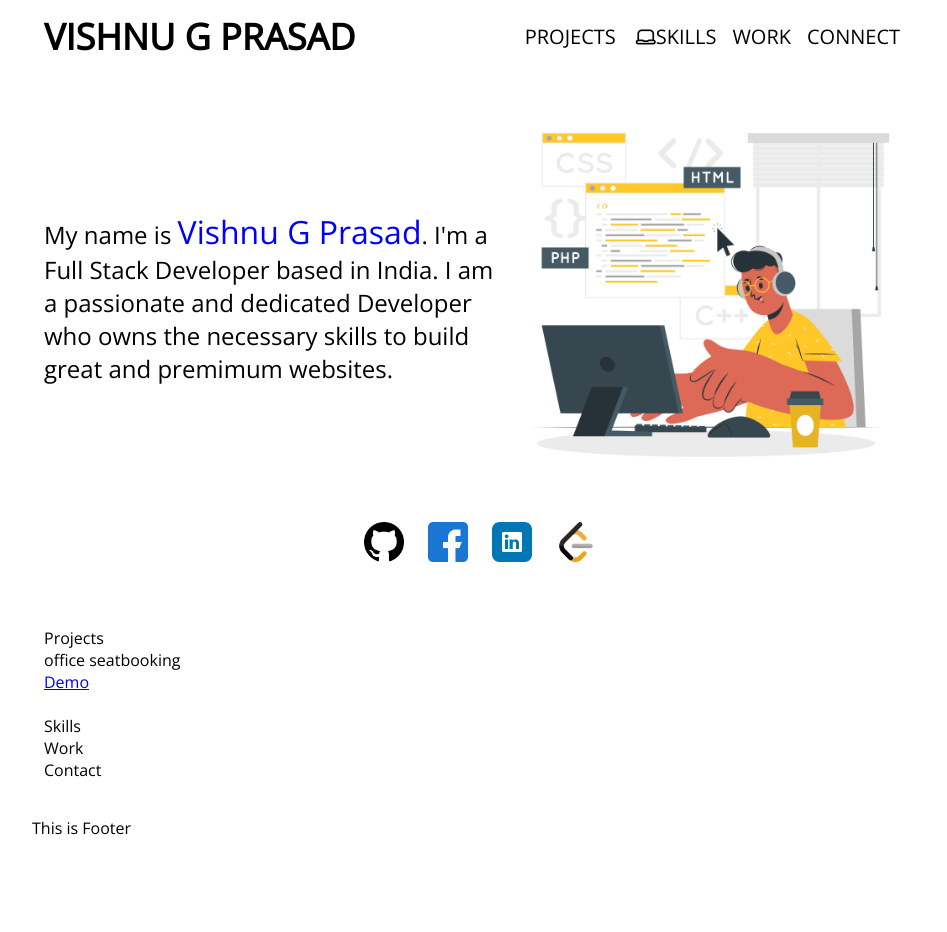
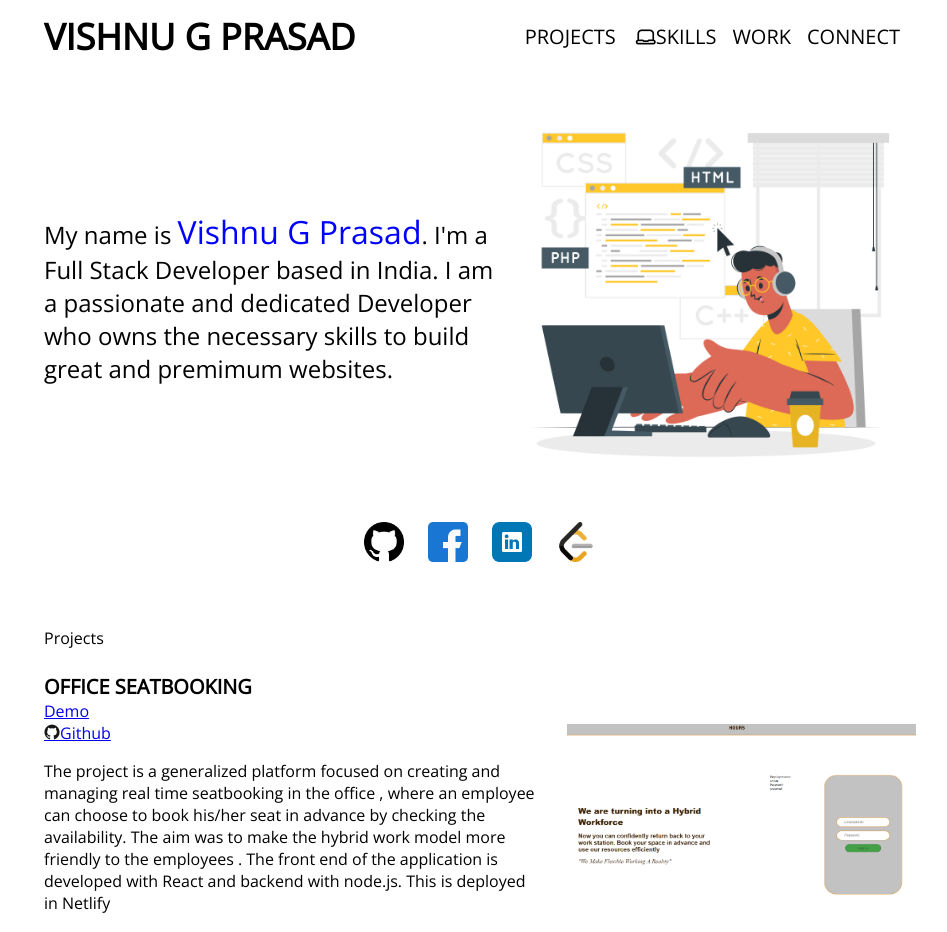
Before and after one commit to vishnugprasad/protfolio, a React (Create React App) app: page / in a window 1280 px wide. Shown: the top 932 px of the page, without its empty margins (160-1107 px from the left). Before the commit the page ends 839 px from the top, so only its background shows below. Built offline with nearby package versions, Linux system fonts and the light colour scheme; some icons are missing.

Commit message:
project data imported

```diff
--- a/public/index.html
+++ b/public/index.html
@@ -30,6 +30,8 @@
 <link rel="preconnect" href="https://fonts.gstatic.com" crossorigin>
 <link href="https://fonts.googleapis.com/css2?family=Open+Sans:wght@300&family=Work+Sans:ital,wght@1,300&display=swap" rel="stylesheet">
 
+<link rel="stylesheet" href="https://cdn.jsdelivr.net/gh/devicons/devicon@v2.15.1/devicon.min.css">
+
     <link rel='stylesheet' href='https://cdn-uicons.flaticon.com/uicons-regular-rounded/css/uicons-regular-rounded.css'>
       <title>protfolio</title>
   </head>
--- a/src/components/body/projects/project-card.css
+++ b/src/components/body/projects/project-card.css
@@ -0,0 +1,22 @@
+.project-card{
+    display: flex;
+    justify-content: space-between;
+    flex: 1;
+    align-items: center;
+    margin: 16px 0px;
+    padding: 8px 0px;
+
+
+}
+
+
+.project-photo {
+    width: 40%;
+}
+.project-info{
+    margin-right: 24px;
+}
+.project-title{
+    font-size: 20px;
+    font-weight: 600;
+}
--- a/src/components/body/projects/project-card.js
+++ b/src/components/body/projects/project-card.js
@@ -15,9 +15,27 @@ function ProjectCard({project}) {
                         </div>
                     }</a>)}
 
+                    {project.github&&(<a className='project-link' href={project.github}>
+                    {
+                        <div className='link-button'>
+                            <i class="devicon-github-original colored"></i>
+                            Github
+                        </div>
+                    }</a>)}
+
+            </div>
+            <p>{project.about}</p>
+            <div className='project-tags'>
+
+                {project.tags.map((tag)=>{
+                    return (
+                        <label className='tag'> {tag}</label>
+                    )
+                })}
+
             </div>
             </div>
-        <img src = {project.img} className = "prohject-photo"/>
+        <img src = {project.image} className = "project-photo"/>
 
     </div>
   )
--- a/src/components/data/projects.js
+++ b/src/components/data/projects.js
@@ -1,11 +1,12 @@
 export const ProjectData = [
     {
         id: 1,
-        title: " office seatbooking",
+        title: " OFFICE SEATBOOKING",
         about:"The project is a generalized platform focused on creating and managing real time seatbooking in the office , where an employee can choose to book his/her seat in advance by checking the availability. The aim was to make the hybrid work model more friendly to the employees . The front end of the application is developed with React and backend with node.js. This is deployed in Netlify",
         tags: ["Reactjs, Nodejs, JavaScript"],
         demo: "https://elastic-bardeen-e94347.netlify.app/ ",
         github: "https://github.com/vishnugprasad/Hours-subsidary-",
-        image: ""
+        image: require("../../assets/hours.png")
+
     }
 ]
```
Also changed, not shown: src/assets/hours.png (added).
